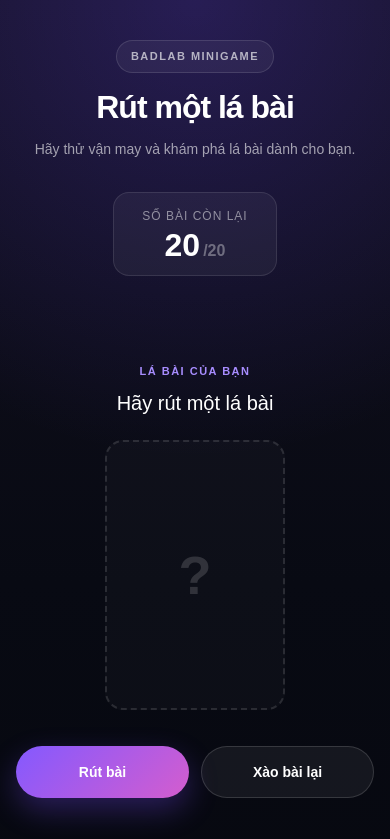
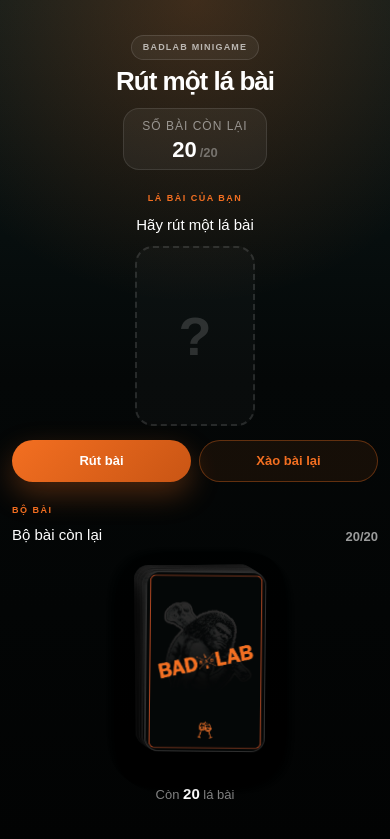
Before and after one commit to phuocdnlhealthcare/badlab_minigame, a Next.js app: page /game in a window 390 px wide. Shown: the top 839 px of the page. Built offline with nearby package versions, Linux system fonts and the light colour scheme.

Commit message:
style: update button styles and improve layout for better responsiveness

```diff
--- a/src/app/globals.css
+++ b/src/app/globals.css
@@ -426,12 +426,12 @@ button {
 
   background:
     radial-gradient(circle at 50% 0%,
-      rgba(108, 71, 255, 0.24),
+      rgba(243, 111, 33, 0.22),
       transparent 35%),
     linear-gradient(180deg,
-      #12101f 0%,
-      #080a13 45%,
-      #05060c 100%);
+      #0c1a1a 0%,
+      #040707 45%,
+      #020303 100%);
 
   color: #ffffff;
 }
@@ -570,7 +570,7 @@ button {
 }
 
 .drawn-card__header span {
-  color: #a88dff;
+  color: #f36f21;
 
   font-size: 11px;
   font-weight: 700;
@@ -583,38 +583,6 @@ button {
 
   font-size: 20px;
 }
-
-/* =========================================
-   DRAWN CARD
-========================================= */
-
-.drawn-card {
-  display: flex;
-  flex-direction: column;
-  align-items: center;
-
-  margin-top: 40px;
-}
-
-.drawn-card__header {
-  text-align: center;
-}
-
-.drawn-card__header span {
-  color: #a88dff;
-
-  font-size: 11px;
-  font-weight: 700;
-
-  letter-spacing: 1.5px;
-}
-
-.drawn-card__header h2 {
-  margin-top: 6px;
-
-  font-size: 20px;
-}
-
 
 /* =========================================
    DRAW CARD STAGE
@@ -1039,21 +1007,21 @@ button {
 
 .game-controls__button--draw {
   background: linear-gradient(135deg,
-      #8459ff,
-      #d45dce);
+      #f36f21,
+      #c95514);
 
   color: #ffffff;
 
   box-shadow:
-    0 12px 30px rgba(123, 77, 255, 0.3);
+    0 12px 30px rgba(243, 111, 33, 0.3);
 }
 
 .game-controls__button--shuffle {
-  border: 1px solid rgba(255, 255, 255, 0.14);
-
-  background: rgba(255, 255, 255, 0.06);
-
-  color: #ffffff;
+  border: 1px solid rgba(243, 111, 33, 0.35);
+
+  background: rgba(243, 111, 33, 0.08);
+
+  color: #f36f21;
 }
 
 
@@ -1459,7 +1427,7 @@ button {
 }
 
 .game-stage__deck-header span {
-  color: #a88dff;
+  color: #f36f21;
 
   font-size: 10px;
   font-weight: 700;
@@ -1523,10 +1491,106 @@ button {
 ========================================= */
 
 @media (max-width: 599px) {
+  .game-page {
+    padding: 14px 12px 18px;
+
+    display: flex;
+    flex-direction: column;
+    justify-content: center;
+  }
+
+  .game-page__container {
+    display: flex;
+    flex-direction: column;
+    justify-content: center;
+  }
+
+  .game-header__badge {
+    margin-bottom: 8px;
+
+    padding: 5px 11px;
+
+    font-size: 9px;
+
+    letter-spacing: 1.2px;
+  }
+
+  .game-header h1 {
+    font-size: 26px;
+  }
+
+  .game-header p {
+    display: none;
+  }
+
+  .game-status {
+    margin: 12px auto 0;
+
+    padding: 8px 18px;
+  }
+
+  .game-status strong {
+    font-size: 22px;
+  }
+
+  .game-status small {
+    font-size: 13px;
+  }
+
+  .game-stage {
+    gap: 14px;
+
+    margin-top: 14px;
+  }
+
+  .drawn-card {
+    margin-top: 0;
+  }
+
+  .drawn-card__header span {
+    font-size: 9px;
+  }
+
+  .drawn-card__header h2 {
+    font-size: 15px;
+  }
+
+  .drawn-card__stage {
+    width: 120px;
+
+    margin-top: 10px;
+  }
+
+  .game-controls {
+    gap: 8px;
+
+    margin-top: 0;
+  }
+
+  .game-controls__button {
+    min-height: 42px;
+
+    padding: 10px 14px;
+
+    font-size: 13px;
+  }
+
+  .game-stage__deck-header {
+    margin-bottom: 10px;
+  }
+
+  .game-stage__deck-header span {
+    font-size: 9px;
+  }
+
+  .game-stage__deck-header h2 {
+    font-size: 15px;
+  }
+
   .card-stack {
-    --deck-card-width: 150px;
-
-    height: calc(var(--deck-card-width) * 1.5 + 30px);
+    --deck-card-width: 120px;
+
+    height: calc(var(--deck-card-width) * 1.5 + 20px);
   }
 }
 
```
